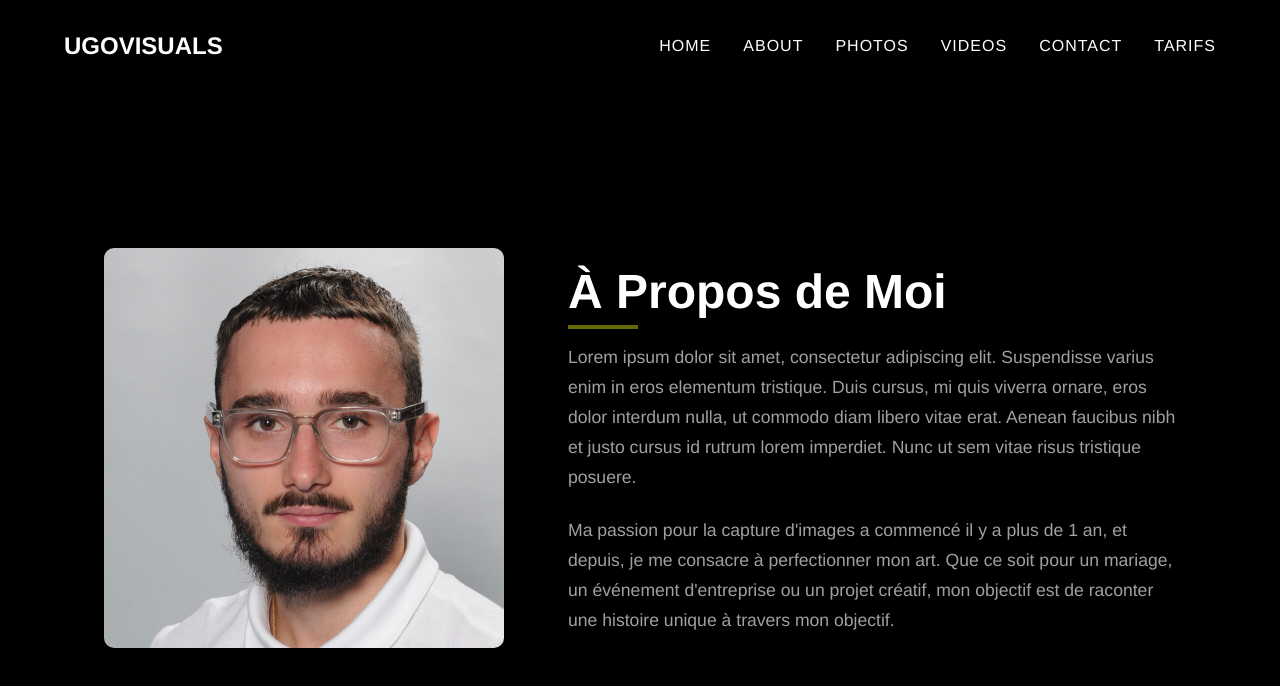
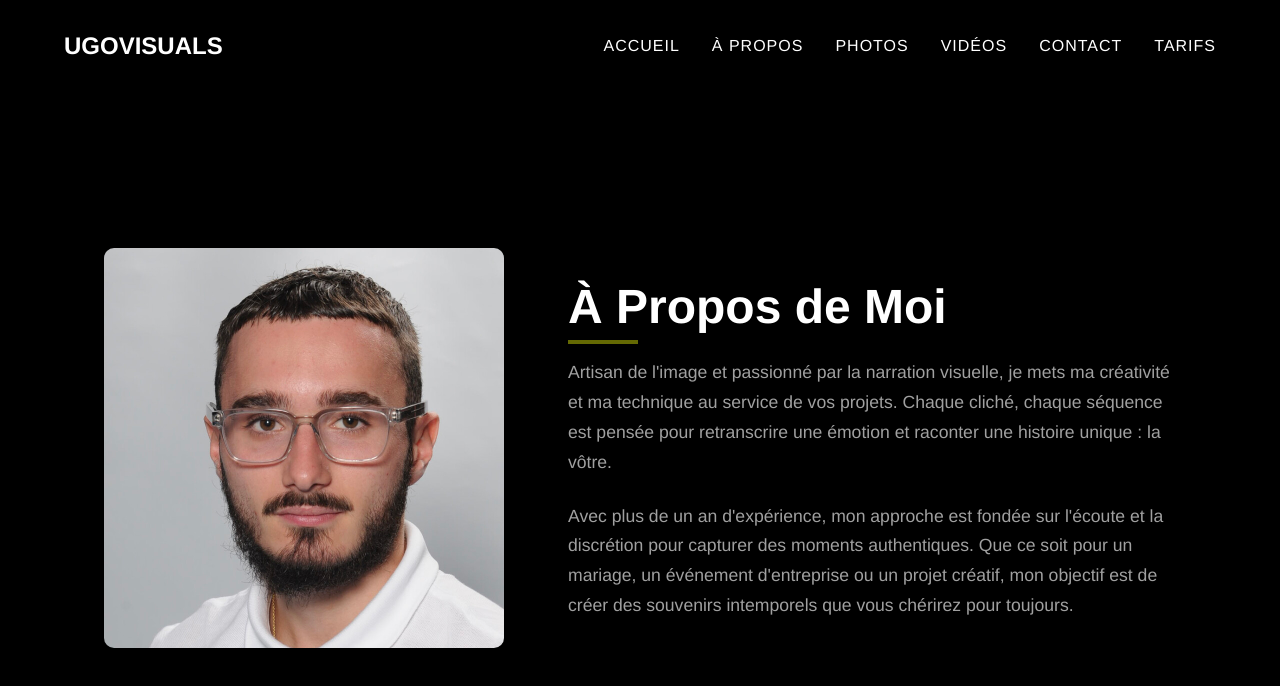
Before and after one commit to davidhavrylets/ugovisuals, a plain HTML site: page about.html in a window 1280 px wide. Drawn offline with Linux system fonts and the light colour scheme; a script that the page names is missing.

Commit message:
refactor(général): Traduction de l'interface et du contenu en français

```diff
--- a/about.html
+++ b/about.html
@@ -14,10 +14,10 @@
                 <a href="index.html">UGOVISUALS</a>
             </div>
             <ul class="nav-links">
-                <li><a href="index.html">HOME</a></li>
-                <li><a href="about.html">ABOUT</a></li>
+                <li><a href="index.html">ACCUEIL</a></li>
+                <li><a href="about.html">À PROPOS</a></li>
                 <li><a href="portfolio-photo.html">PHOTOS</a></li>
-                <li><a href="portfolio-video.html">VIDEOS</a></li>
+                <li><a href="portfolio-video.html">VIDÉOS</a></li>
                 <li><a href="contact.html">CONTACT</a></li>
                 <li><a href="services.html">TARIFS</a></li>
             </ul>
@@ -32,8 +32,8 @@
                 </div>
                 <div class="about-text">
                     <h2>À Propos de Moi</h2>
-                    <p>Lorem ipsum dolor sit amet, consectetur adipiscing elit. Suspendisse varius enim in eros elementum tristique. Duis cursus, mi quis viverra ornare, eros dolor interdum nulla, ut commodo diam libero vitae erat. Aenean faucibus nibh et justo cursus id rutrum lorem imperdiet. Nunc ut sem vitae risus tristique posuere.</p>
-                    <p>Ma passion pour la capture d'images a commencé il y a plus de 1 an, et depuis, je me consacre à perfectionner mon art. Que ce soit pour un mariage, un événement d'entreprise ou un projet créatif, mon objectif est de raconter une histoire unique à travers mon objectif.</p>
+                    <p>Artisan de l'image et passionné par la narration visuelle, je mets ma créativité et ma technique au service de vos projets. Chaque cliché, chaque séquence est pensée pour retranscrire une émotion et raconter une histoire unique : la vôtre.</p>
+                    <p>Avec plus de un an d'expérience, mon approche est fondée sur l'écoute et la discrétion pour capturer des moments authentiques. Que ce soit pour un mariage, un événement d'entreprise ou un projet créatif, mon objectif est de créer des souvenirs intemporels que vous chérirez pour toujours.</p>
                 </div>
             </div>
         </section>
```
Also changed, not shown: index.html (+8 -9 lines).
